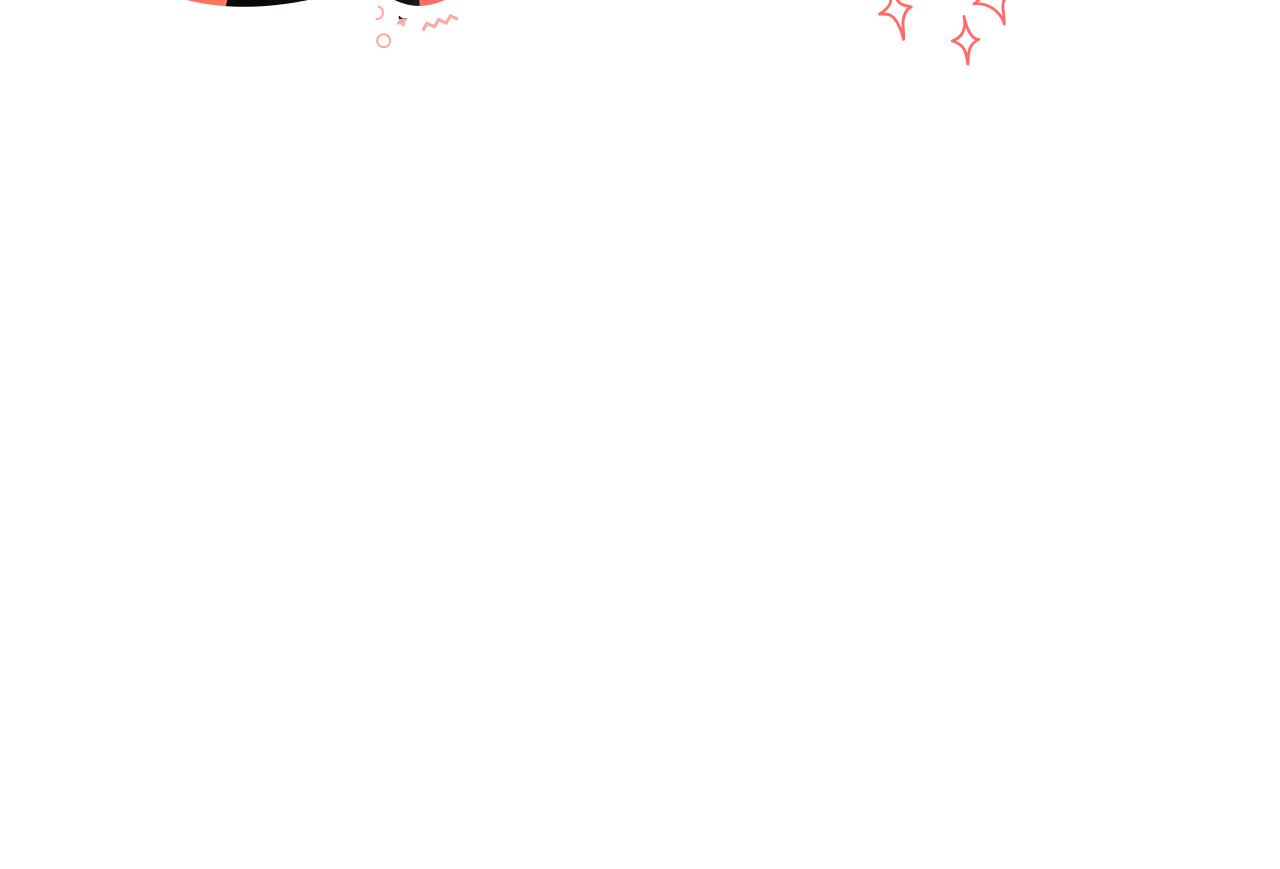
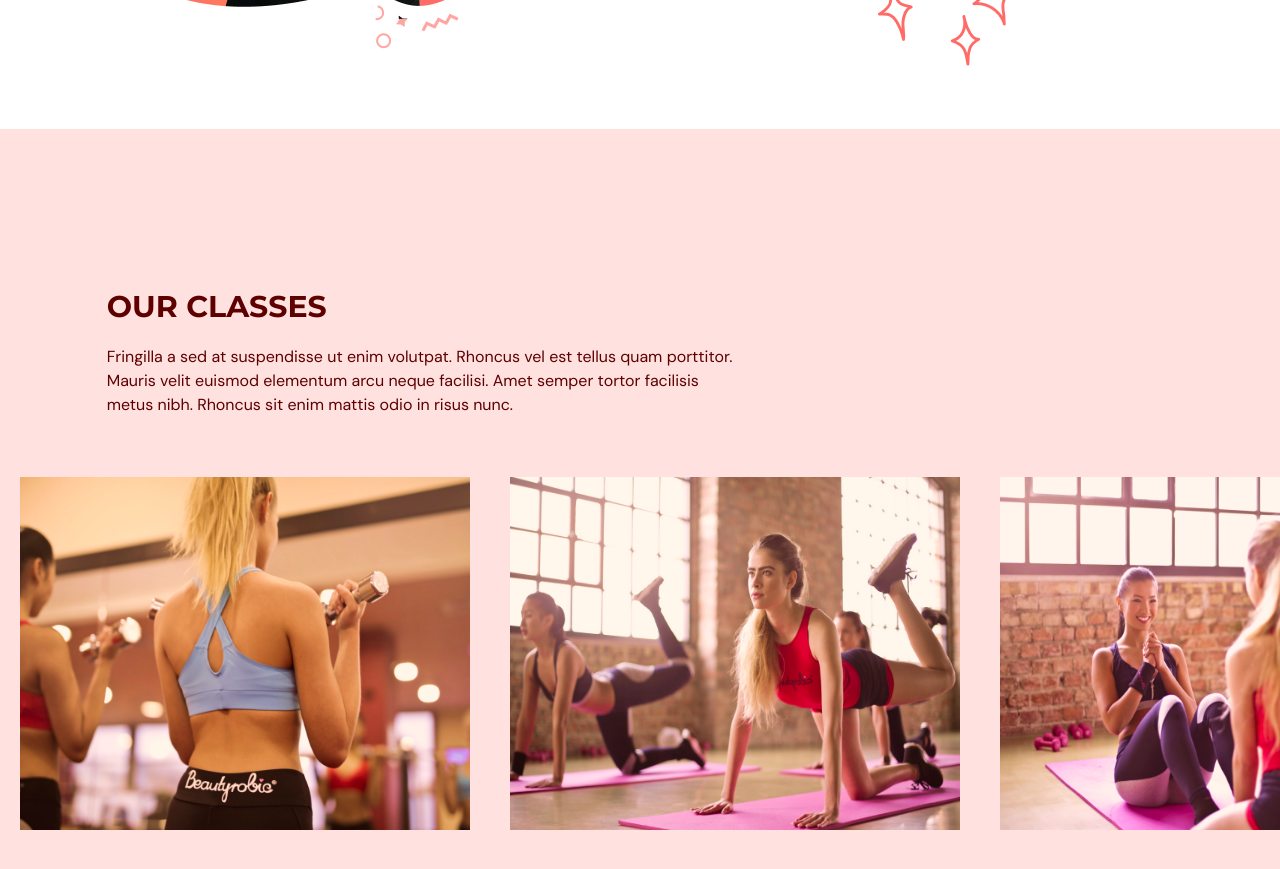
Before and after one commit to chloenth/fitness, a React (Vite) app: page / in a window 1280 px wide. Shown: the part 2000-2869 px from the top of the page. Before the commit the page ends 2129 px from the top, so only its background shows below. Built offline with nearby package versions, Linux system fonts and the light colour scheme.

Commit message:
add our classes page with motion, transition and ClassBox child component

```diff
--- a/src/App.tsx
+++ b/src/App.tsx
@@ -5,6 +5,7 @@
 import Navbar from "@/components/navbar";
 import Home from "@/components/home";
 import Benefits from "@/components/benefits";
+import OurClasses from "./components/our-classes";
 
 function App() {
   const [selectedPage, setSelectedPage] = useState<SelectedPage>(
@@ -34,6 +35,7 @@
       />
       <Home setSelectedPage={setSelectedPage} />
       <Benefits setSelectedPage={setSelectedPage} />
+      <OurClasses setSelectedPage={setSelectedPage} />
     </div>
   );
 }
--- /dev/null
+++ b/src/components/our-classes/ClassBox.tsx
@@ -0,0 +1,24 @@
+import { ClassType } from "@/shared/types";
+
+type Props = {
+  item: ClassType;
+};
+
+const ClassBox = ({ item }: Props) => {
+  const { name, description, image } = item;
+
+  const overlayStyles = `p-5 absolute z-30 flex h-[380px] w-[450px] flex-col items-center justify-center whitespace-normal bg-primary-500 text-center text-white opacity-0 transition duration-500 hover:opacity-90`;
+
+  return (
+    <li className="relative mx-5 inline-block h-[380px] w-[450px]">
+      <div className={overlayStyles}>
+        <p className="text-2xl">{name}</p>
+        <p className="mt-5">{description}</p>
+      </div>
+
+      <img className="h-full" src={image} alt={`${image}`} />
+    </li>
+  );
+};
+
+export default ClassBox;
--- /dev/null
+++ b/src/components/our-classes/index.tsx
@@ -0,0 +1,92 @@
+import { motion } from "framer-motion";
+
+import { ClassType, SelectedPage } from "@/shared/types";
+
+import HText from "@/shared/HText";
+
+import image1 from "@/assets/image1.png";
+import image2 from "@/assets/image2.png";
+import image3 from "@/assets/image3.png";
+import image4 from "@/assets/image4.png";
+import image5 from "@/assets/image5.png";
+import image6 from "@/assets/image6.png";
+import ClassBox from "./ClassBox";
+
+const classes: Array<ClassType> = [
+  {
+    name: "Weight Training Classes",
+    description:
+      "Lorem ipsum dolor sit amet, consectetur adipiscing elit, sed do eiusmod tempor incididunt ut labore et dolore magna aliqua. Ut enim ad minim veniam, quis nostrud exercitation ullamco laboris nisi ut aliquip ex ea commodo consequat.",
+    image: image1,
+  },
+  {
+    name: "Yoga Classes",
+    image: image2,
+  },
+  {
+    name: "Ab Core Classes",
+    description:
+      "Lorem ipsum dolor sit amet, consectetur adipiscing elit, sed do eiusmod tempor incididunt ut labore et dolore magna aliqua. Ut enim ad minim veniam, quis nostrud exercitation ullamco laboris nisi ut aliquip ex ea commodo consequat.",
+    image: image3,
+  },
+  {
+    name: "Adventure Classes",
+    description:
+      "Lorem ipsum dolor sit amet, consectetur adipiscing elit, sed do eiusmod tempor incididunt ut labore et dolore magna aliqua. Ut enim ad minim veniam, quis nostrud exercitation ullamco laboris nisi ut aliquip ex ea commodo consequat.",
+    image: image4,
+  },
+  {
+    name: "Fitness Classes",
+    image: image5,
+  },
+  {
+    name: "Training Classes",
+    description:
+      "Lorem ipsum dolor sit amet, consectetur adipiscing elit, sed do eiusmod tempor incididunt ut labore et dolore magna aliqua. Ut enim ad minim veniam, quis nostrud exercitation ullamco laboris nisi ut aliquip ex ea commodo consequat.",
+    image: image6,
+  },
+];
+
+type Props = {
+  setSelectedPage: (value: SelectedPage) => void;
+};
+
+const OurClasses = ({ setSelectedPage }: Props) => {
+  return (
+    <section id="ourclasses" className="bg-primary-100 w-full py-40">
+      <motion.div onViewportEnter={() => setSelectedPage(SelectedPage.Home)}>
+        <motion.div
+          className="mx-auto w-5/6"
+          initial="hidden"
+          whileInView="visible"
+          viewport={{ once: true, amount: 0.5 }}
+          transition={{ duration: 0.5 }}
+          variants={{
+            hidden: { opacity: 0, x: -50 },
+            visible: { opacity: 1, x: 0 },
+          }}
+        >
+          <div className="md:w-3/5">
+            <HText>Our Classes</HText>
+            <p className="py-5">
+              Fringilla a sed at suspendisse ut enim volutpat. Rhoncus vel est
+              tellus quam porttitor. Mauris velit euismod elementum arcu neque
+              facilisi. Amet semper tortor facilisis metus nibh. Rhoncus sit
+              enim mattis odio in risus nunc.
+            </p>
+          </div>
+        </motion.div>
+
+        <div className="mt-10 h-[353px] w-full overflow-x-auto overflow-y-hidden">
+          <ul className="w-[2800px] whitespace-nowrap">
+            {classes.map((item: ClassType, index) => (
+              <ClassBox key={`${item.name}-${index}`} item={item} />
+            ))}
+          </ul>
+        </div>
+      </motion.div>
+    </section>
+  );
+};
+
+export default OurClasses;
--- a/src/shared/types.ts
+++ b/src/shared/types.ts
@@ -10,3 +10,9 @@
   title: string;
   description: string;
 }
+
+export interface ClassType {
+  name: string;
+  description?: string;
+  image: string;
+}
```
